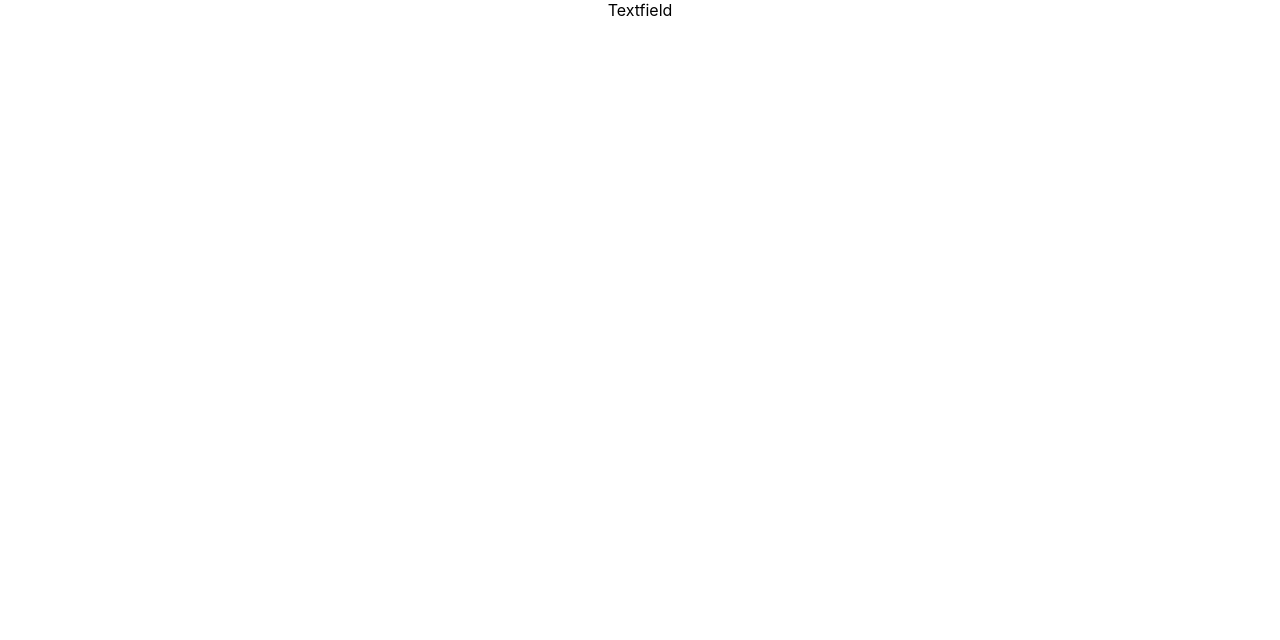
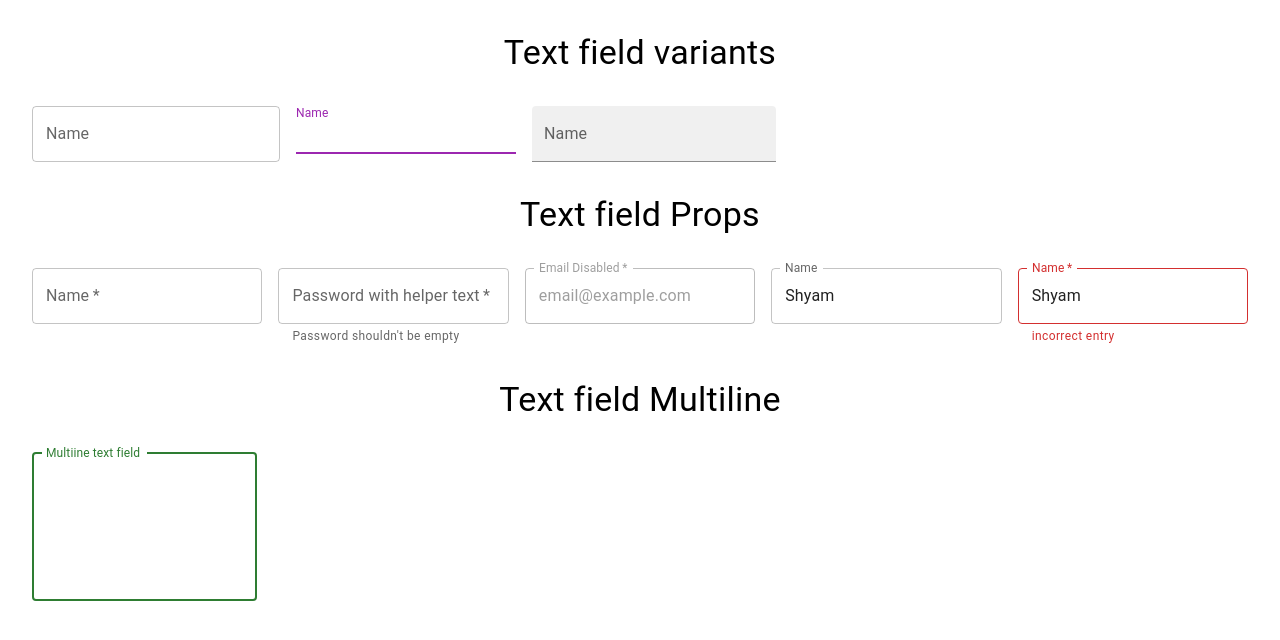
Before and after one commit to sam13007/material_UI, a React (Create React App) app: page / in a window 1280 px wide. Shown: the top 640 px of the page. Built offline with nearby package versions, Linux system fonts and the light colour scheme.

Commit message:
props, multiline

```diff
--- a/src/components/TextfieldMui.jsx
+++ b/src/components/TextfieldMui.jsx
@@ -1,7 +1,62 @@
+import { Stack, TextField, Typography } from "@mui/material";
 import React from "react";
 
 function TextfieldMui() {
-  return <div>Textfield</div>;
+  return (
+    <Stack spacing={4} sx={{ padding: 4 }}>
+      <Typography variant="h4">Text field variants</Typography>
+      <Stack direction="row" spacing={2}>
+        <TextField label="Name" type="text" variant="outlined" />
+        <TextField
+          label="Name"
+          type="text"
+          variant="standard"
+          focused
+          color="secondary"
+        />
+        <TextField label="Name" type="text" variant="filled" color="error" />
+      </Stack>
+      <Typography variant="h4">Text field Props</Typography>
+      <Stack direction="row" spacing={2}>
+        <TextField label="Name" type="text" required />
+        <TextField
+          label="Password with helper text"
+          type="password"
+          required
+          helperText="Password shouldn't be empty"
+        />
+        <TextField
+          label="Email Disabled"
+          type="email"
+          required
+          disabled
+          value="email@example.com"
+        />
+        <TextField
+          label="Name"
+          InputProps={{ readOnly: true }}
+          defaultValue="Shyam"
+        />
+        <TextField
+          error
+          label="Name"
+          required
+          defaultValue="Shyam"
+          helperText="incorrect entry"
+        />
+      </Stack>
+      <Typography variant="h4">Text field Multiline</Typography>
+      <Stack direction="row" spacing={2}>
+        <TextField
+          multiline
+          rows={5}
+          label="Multiine text field"
+          color="success"
+          focused
+        />
+      </Stack>
+    </Stack>
+  );
 }
 
 export default TextfieldMui;
```
